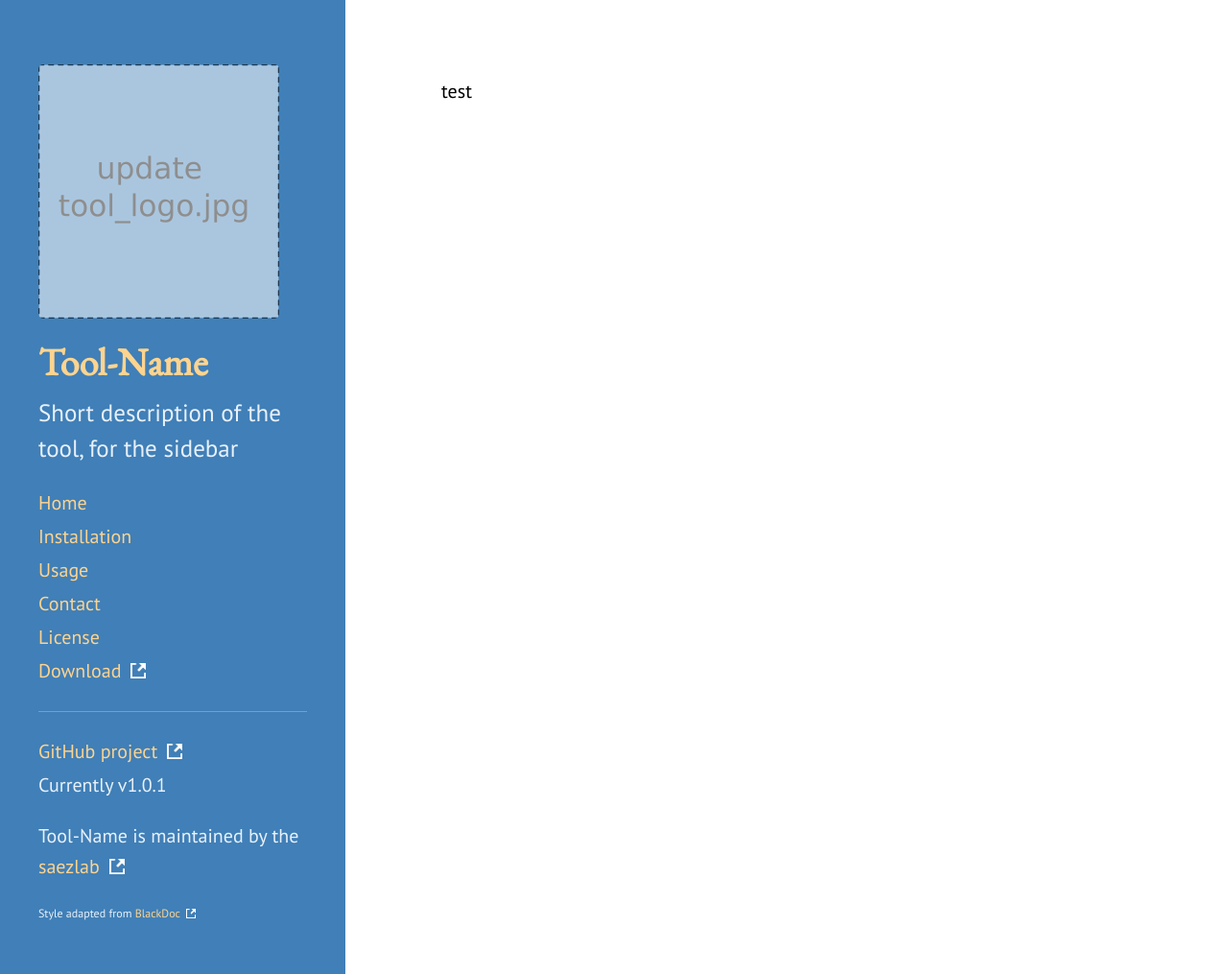
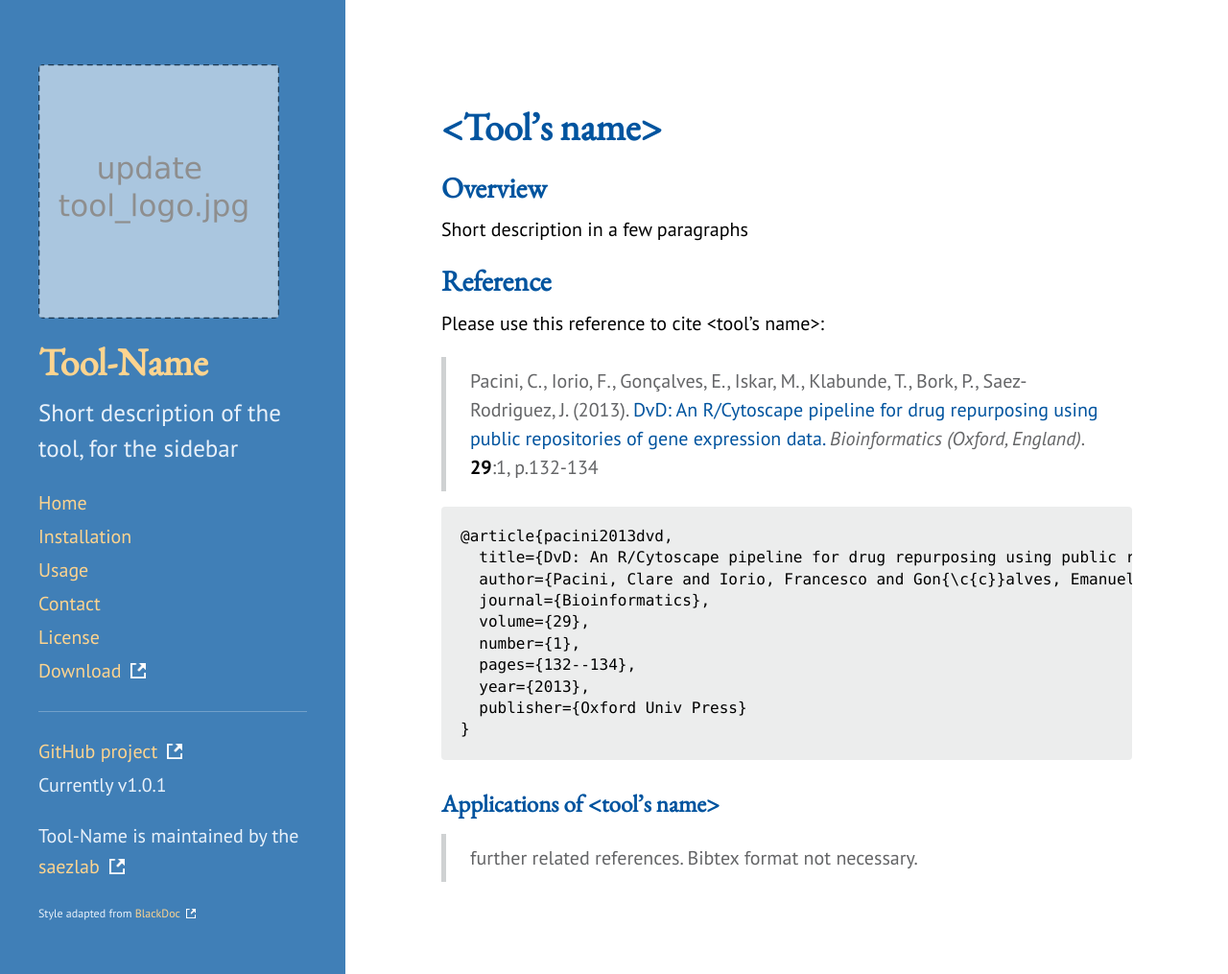
Before and after one commit to saezlab/dorothea, a Jekyll site: the page built from index.md, in a window 1280 px wide and 1015 px high. Shown: the whole window at 96% size. Built offline with Jekyll 4.4.1, drawn with Linux system fonts in a browser that asks for light colours.

Commit message:
Update index.md

````diff
--- a/index.md
+++ b/index.md
@@ -3,4 +3,27 @@ layout: default
 title: Home
 ---
 
-test
+# \<Tool's name\>
+
+## Overview
+Short description in a few paragraphs
+
+## Reference
+Please use this reference to cite \<tool's name\>:
+>  Pacini, C., Iorio, F., Gonçalves, E., Iskar, M., Klabunde, T., Bork, P., Saez-Rodriguez, J. (2013). [DvD: An R/Cytoscape pipeline for drug repurposing using public repositories of gene expression data.](https://doi.org/10.1093/bioinformatics/bts656) _Bioinformatics (Oxford, England)_. **29**:1, p.132-134
+
+```
+@article{pacini2013dvd,
+  title={DvD: An R/Cytoscape pipeline for drug repurposing using public repositories of gene expression data},
+  author={Pacini, Clare and Iorio, Francesco and Gon{\c{c}}alves, Emanuel and Iskar, Murat and Klabunde, Thomas and Bork, Peer and Saez-Rodriguez, Julio},
+  journal={Bioinformatics},
+  volume={29},
+  number={1},
+  pages={132--134},
+  year={2013},
+  publisher={Oxford Univ Press}
+}
+```
+
+### Applications of \<tool's name\>
+> further related references. Bibtex format not necessary.
````
